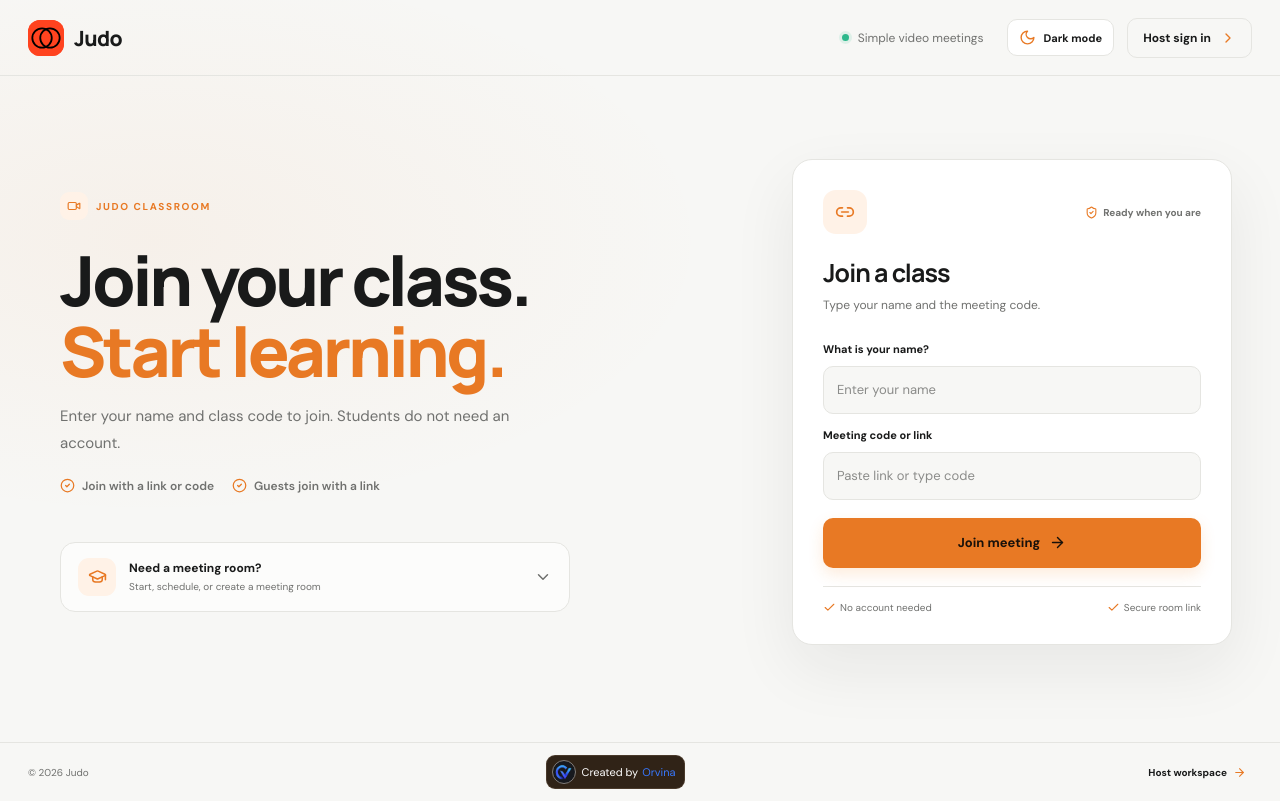
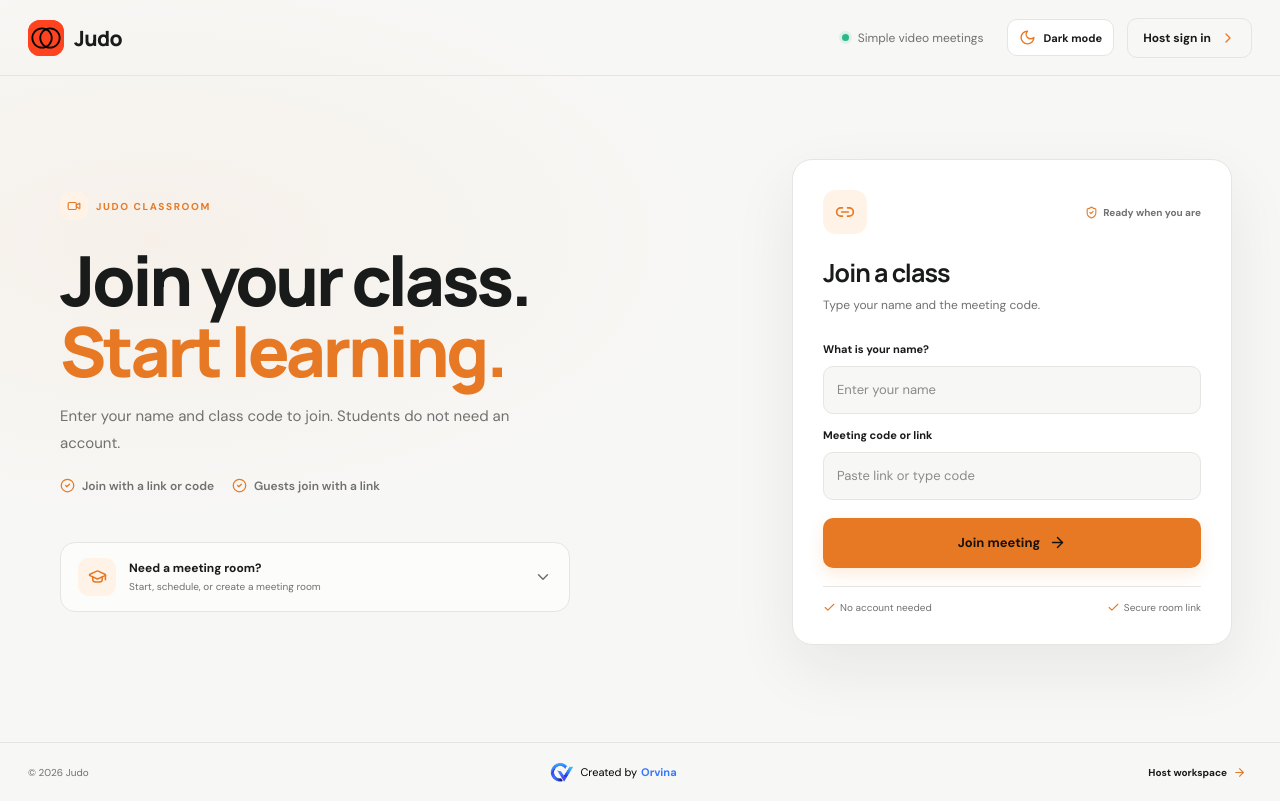
Before and after one commit to arnab8123/judo-classroom, a React (Vite) app in the folder client/: page / in a window 1280 px wide. Built offline with nearby package versions, Linux system fonts and the light colour scheme; no server answers.

Commit message:
Refine Orvina footer credit styling

```diff
--- a/client/src/styles.css
+++ b/client/src/styles.css
@@ -419,7 +419,11 @@
 }
 
 .brand-mark-logo{overflow:hidden;background:#ff431f!important;box-shadow:none!important}.brand-mark-logo img{display:block;width:100%;height:100%;object-fit:cover}
-.orvina-credit{display:inline-flex;align-items:center;gap:6px;padding:4px 9px 4px 5px;border:1px solid rgba(221,190,152,.15);border-radius:9px;background:#302317;color:#fff;font-size:11px;line-height:1;white-space:nowrap;text-decoration:none;transition:background .16s,border-color .16s}.orvina-credit img{width:24px;height:24px;padding:2px;border:1px solid #817c78;border-radius:50%;object-fit:contain;background:#17191e}.orvina-credit strong{color:#38a9ff;font-weight:500}.orvina-credit:hover{background:#38291c;border-color:rgba(221,190,152,.3)}
-.meet-footer a.orvina-credit{display:inline-flex!important;flex-direction:row!important;align-items:center!important;gap:6px!important;color:#fff!important}.meet-footer a.orvina-credit .orvina-credit-label{display:inline!important;color:#fff!important;white-space:nowrap}.meet-footer a.orvina-credit .orvina-credit-by{color:#fff!important}.meet-footer a.orvina-credit .orvina-credit-name{color:#3878ff!important}.meet-footer a.orvina-credit img{display:block!important;flex:0 0 24px!important}
+.orvina-credit{display:inline-flex;align-items:center;gap:6px;padding:4px 9px 4px 5px;border:1px solid transparent;border-radius:9px;background:transparent;color:#fff;font-size:11px;line-height:1;white-space:nowrap;text-decoration:none;transition:background .16s,border-color .16s}.orvina-credit img{width:24px;height:24px;padding:0;border:0;border-radius:0;object-fit:contain;background:transparent}.orvina-credit strong{color:#38a9ff;font-weight:500}.orvina-credit:hover{background:transparent;border-color:transparent}
+.meet-footer a.orvina-credit{display:inline-flex!important;flex-direction:row!important;align-items:center!important;gap:6px!important;color:#fff!important}.meet-footer a.orvina-credit .orvina-credit-label{display:inline!important;color:#fff!important;white-space:nowrap}.meet-footer a.orvina-credit .orvina-credit-by{color:#111!important}.meet-footer a.orvina-credit .orvina-credit-name{color:#3878ff!important;font-weight:800!important}.meet-footer a.orvina-credit img{display:block!important;flex:0 0 24px!important}
 
 .meet-footer a.orvina-credit .orvina-credit-label{display:inline-flex!important;align-items:baseline;gap:4px}.meet-footer a.orvina-credit .orvina-credit-by,.meet-footer a.orvina-credit .orvina-credit-name{display:inline!important;visibility:visible!important;opacity:1!important}
+
+:root[data-theme="dark"] .meet-footer a.orvina-credit .orvina-credit-by,:root[data-theme="dark"] .meet-footer a.orvina-credit:hover .orvina-credit-by{color:#fff!important}:root:not([data-theme="dark"]) .meet-footer a.orvina-credit .orvina-credit-by,:root:not([data-theme="dark"]) .meet-footer a.orvina-credit:hover .orvina-credit-by{color:#000!important}.meet-footer a.orvina-credit .orvina-credit-by,.meet-footer a.orvina-credit .orvina-credit-name{transition:color .5s ease}
+
+.meet-footer a.orvina-credit img{padding:0!important;border:0!important;border-radius:0!important;background:transparent!important;object-fit:contain}
```
